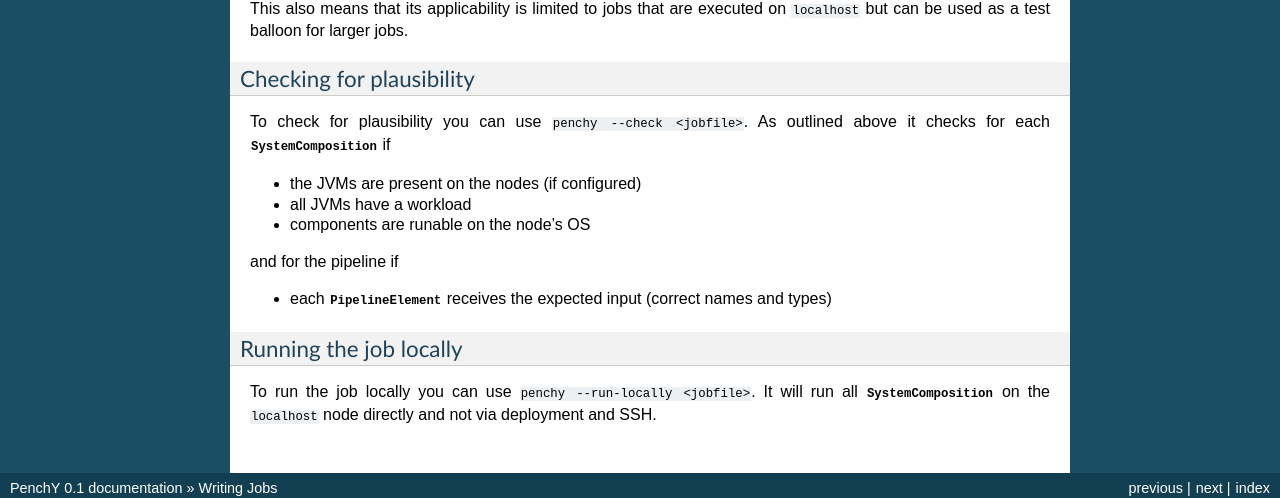
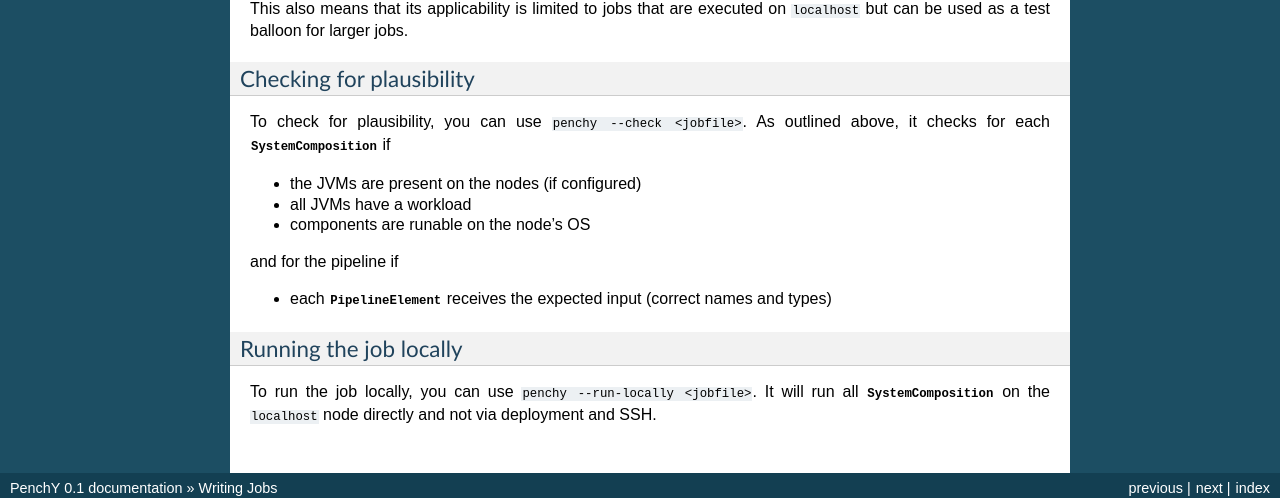
Before and after one commit to fhirschmann/penchy, a Sphinx documentation site: the page built from docs/job.rst, in a window 1280 px wide and 900 px high, scrolled down 7256 px. Shown: the part 365-863 px from the top of the window. Built offline with Sphinx 7.4.7, drawn with Linux system fonts in a browser that asks for light colours; formulas are drawn with MathJax 3.

Commit message:
jobs.docs: noch ein paar kommas :)

```diff
--- a/docs/job.rst
+++ b/docs/job.rst
@@ -411,8 +411,8 @@ This also means that its applicability is limited to jobs that are executed on
 Checking for plausibility
 -------------------------
 
-To check for plausibility you can use ``penchy --check <jobfile>``.
-As outlined above it checks for each :class:`~penchy.jobs.job.SystemComposition` if
+To check for plausibility, you can use ``penchy --check <jobfile>``.
+As outlined above, it checks for each :class:`~penchy.jobs.job.SystemComposition` if
 
 - the JVMs are present on the nodes (if configured)
 - all JVMs have a workload
@@ -426,6 +426,6 @@ and for the pipeline if
 Running the job locally
 -----------------------
 
-To run the job locally you can use ``penchy --run-locally <jobfile>``.
+To run the job locally, you can use ``penchy --run-locally <jobfile>``.
 It will run all :class:`~penchy.jobs.job.SystemComposition` on the ``localhost``
 node directly and not via deployment and SSH.
```
